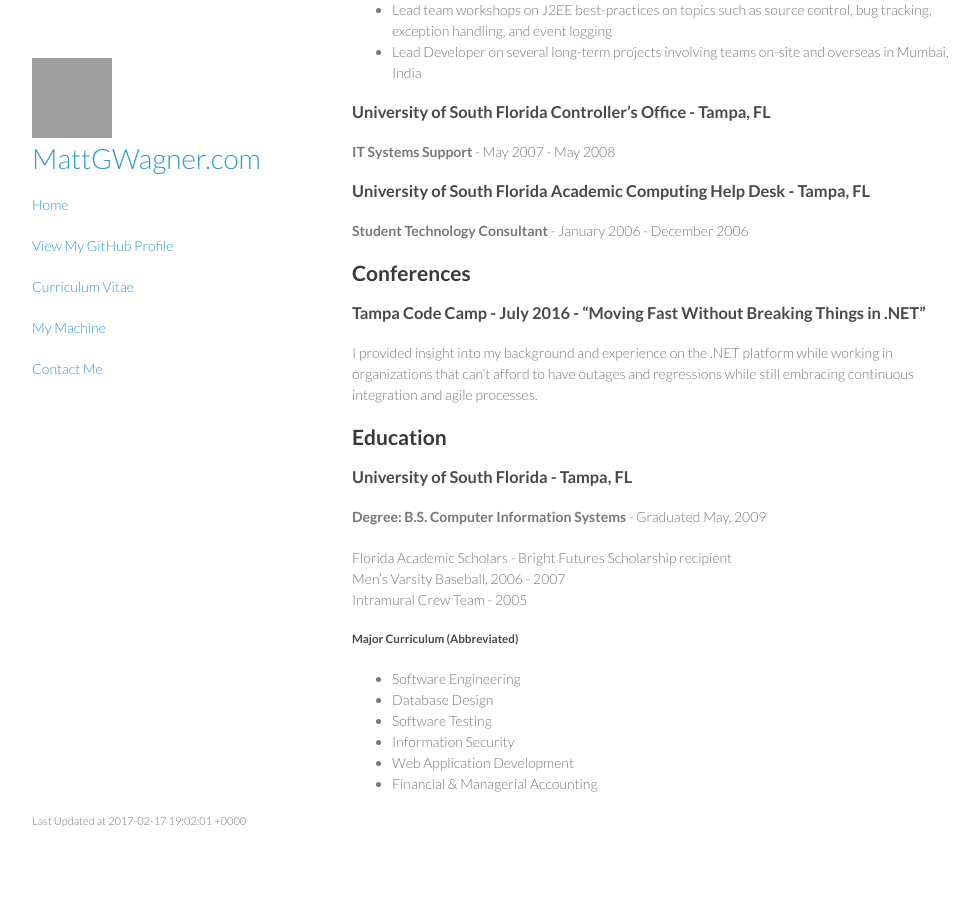
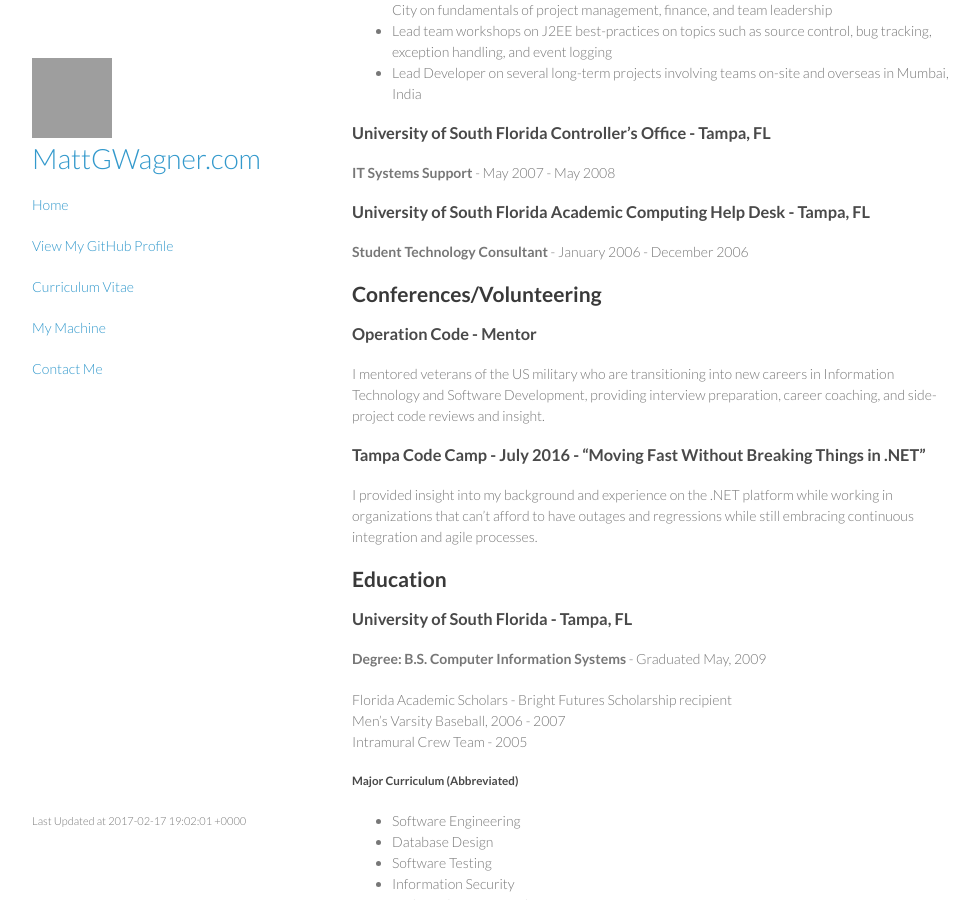
Before and after one commit to mattgwagner/mattgwagner, a Jekyll site: the page built from cv.md, in a window 1280 px wide and 900 px high, scrolled down 3310 px. Shown: the whole window, without its empty margins (148-1127 px from the left). Built offline with Jekyll 4.4.1, drawn with Linux system fonts in a browser that asks for light colours; before the commit the page ends 4149 px from its top, so only the background shows below that; some of the changed text lies outside the part shown; grey boxes are pictures that could not be loaded.

Commit message:
Update cv.md

```diff
--- a/cv.md
+++ b/cv.md
@@ -144,7 +145,11 @@ ASP.NET, C#, SVN, Stored Procedures
 ### University of South Florida Academic Computing Help Desk - Tampa, FL
 **Student Technology Consultant** - January 2006 - December 2006
 
-## Conferences
+## Conferences/Volunteering
+
+### Operation Code - Mentor
+
+I mentored veterans of the US military who are transitioning into new careers in Information Technology and Software Development, providing interview preparation, career coaching, and side-project code reviews and insight.
 
 ### Tampa Code Camp  - July 2016 - "Moving Fast Without Breaking Things in .NET"
 
```
Also changed, not shown: other parts of cv.md (+1 -0 lines).
